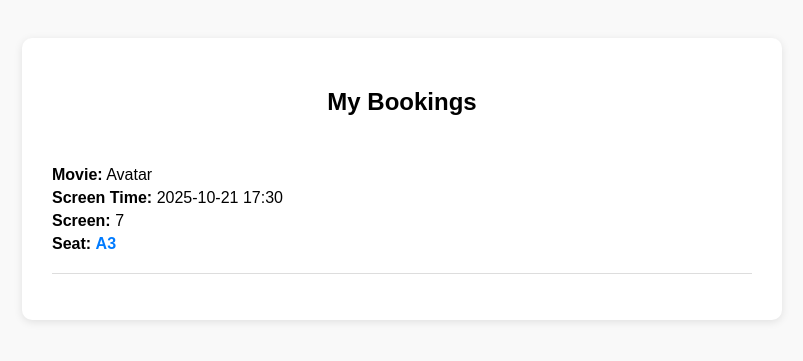
After one commit to Minwauu/Non-Examined-Assessment, a Flask app: page /my_bookings in a window 1280 px wide. The commit adds this page. Shown: the top 361 px of the page, without its empty margins (238-1041 px from the left). Run offline with Flask 3, Linux system fonts and the light colour scheme; a user stored in the database is signed in.

Commit message:
my bookings tab

```diff
--- a/admin.py
+++ b/admin.py
@@ -311,3 +311,25 @@ def book_seat():
     except Exception as e:
         flash(f'Error: {str(e)} - try again.', 'danger')
         return redirect(url_for('main.dashboard'))
+
+
+@main_bp.route('/my_bookings')
+@login_required
+
+def my_bookings():
+    try: # get all bookings for user currently logged in
+        bookings = SeatBooking.query.filter_by(user_id=current_user.id).all()
+
+        #details of the movies
+        bookings_details = []
+        for booking in bookings:
+            showtime = Showtime.query.get(booking.showtime_id)
+            screening = showtime.screening
+            movie = screening.movie
+            bookings_details.append({'seat_number': booking.seat_number, 'movie_title': movie.title, 'screening_time': showtime.start_time, 'screen_number': screening.screen_number})
+        return render_template('admin/mybookings.html', bookings = bookings_details)
+
+    except Exception as e:
+        #flash('Error showing bookings.', 'danger')
+        flash(f'Error: {str(e)} - try again.', 'danger')
+        return redirect(url_for('main.dashboard'))
--- a/templates/admin/dashboard.html
+++ b/templates/admin/dashboard.html
@@ -85,8 +85,10 @@
 
     <div class="navbar">
         <a href="#">Dashboard</a>
+        <a href="{{ url_for('main.my_bookings') }}">My Bookings</a>
         <a href="{{ url_for('main.logout') }}">Logout</a>
     </div>
+
 
     <!-- Flash Messages -->
     <div class="flash-messages">
--- /dev/null
+++ b/templates/admin/mybookings.html
@@ -0,0 +1,64 @@
+<!DOCTYPE html>
+<html>
+<head>
+    <title>My Bookings</title>
+    <style>
+        body {
+            font-family: Arial, sans-serif;
+            padding: 30px;
+            background-color: #f9f9f9;
+        }
+
+        .container {
+            max-width: 700px;
+            margin: auto;
+            background-color: white;
+            padding: 30px;
+            border-radius: 10px;
+            box-shadow: 0 2px 8px rgba(0,0,0,0.1);
+        }
+
+        h2 {
+            text-align: center;
+            margin-bottom: 30px;
+        }
+
+        .booking-list {
+            list-style-type: none;
+            padding: 0;
+        }
+
+        .booking-item {
+            border-bottom: 1px solid #ddd;
+            padding: 15px 0;
+        }
+
+        .booking-item p {
+            margin: 5px 0;
+        }
+
+        .booking-item .seat {
+            font-weight: bold;
+            color: #007bff;
+        }
+    </style>
+</head>
+<body>
+
+<div class="container">
+    <h2>My Bookings</h2>
+
+    <ul class="booking-list">
+        {% for booking in bookings %}
+        <li class="booking-item">
+            <p><strong>Movie:</strong> {{ booking.movie_title }}</p>
+            <p><strong>Screen Time:</strong> {{ booking.screening_time.strftime('%Y-%m-%d %H:%M') }}</p>
+            <p><strong>Screen:</strong> {{ booking.screen_number }}</p>
+            <p><strong>Seat:</strong> <span class="seat">{{ booking.seat_number }}</span></p>
+        </li>
+        {% endfor %}
+    </ul>
+</div>
+
+</body>
+</html>
```
Also changed, not shown: instance/cinema_booking_system.db.
